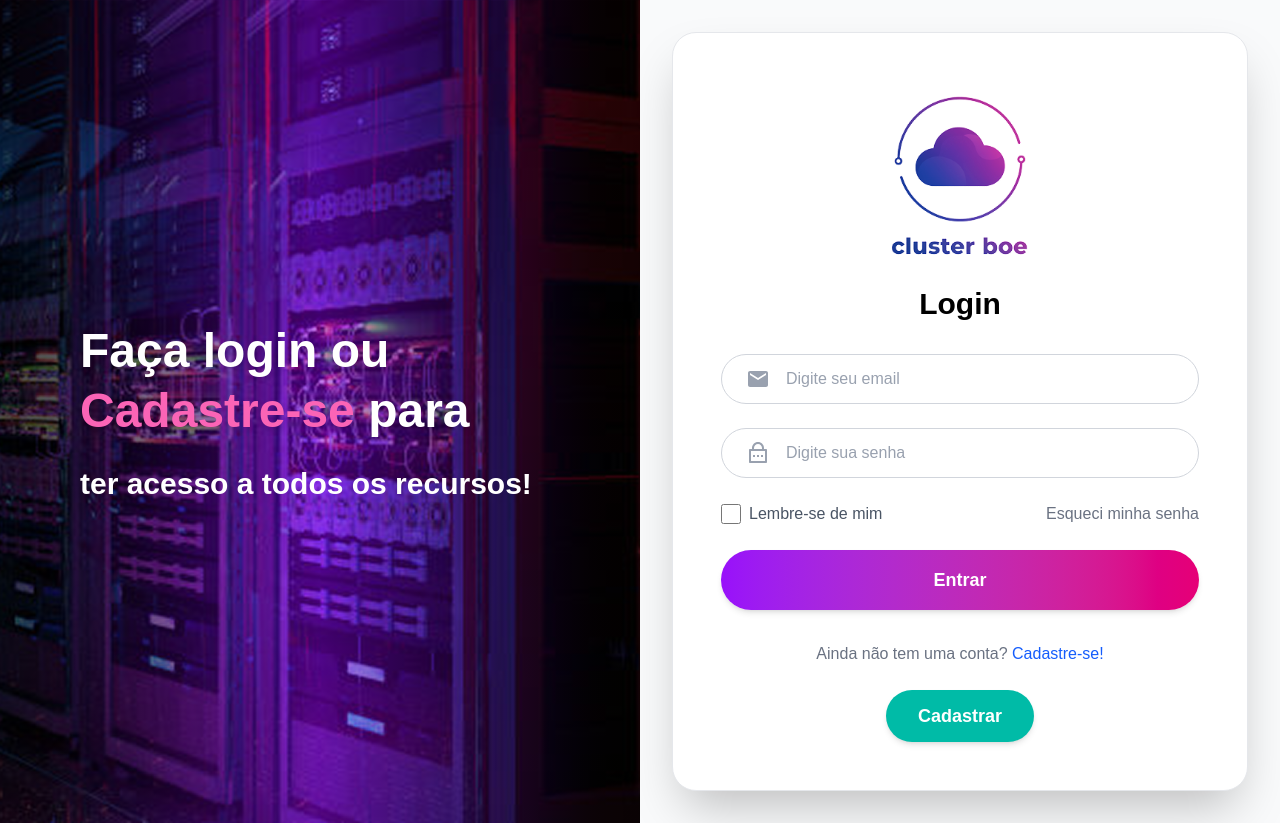
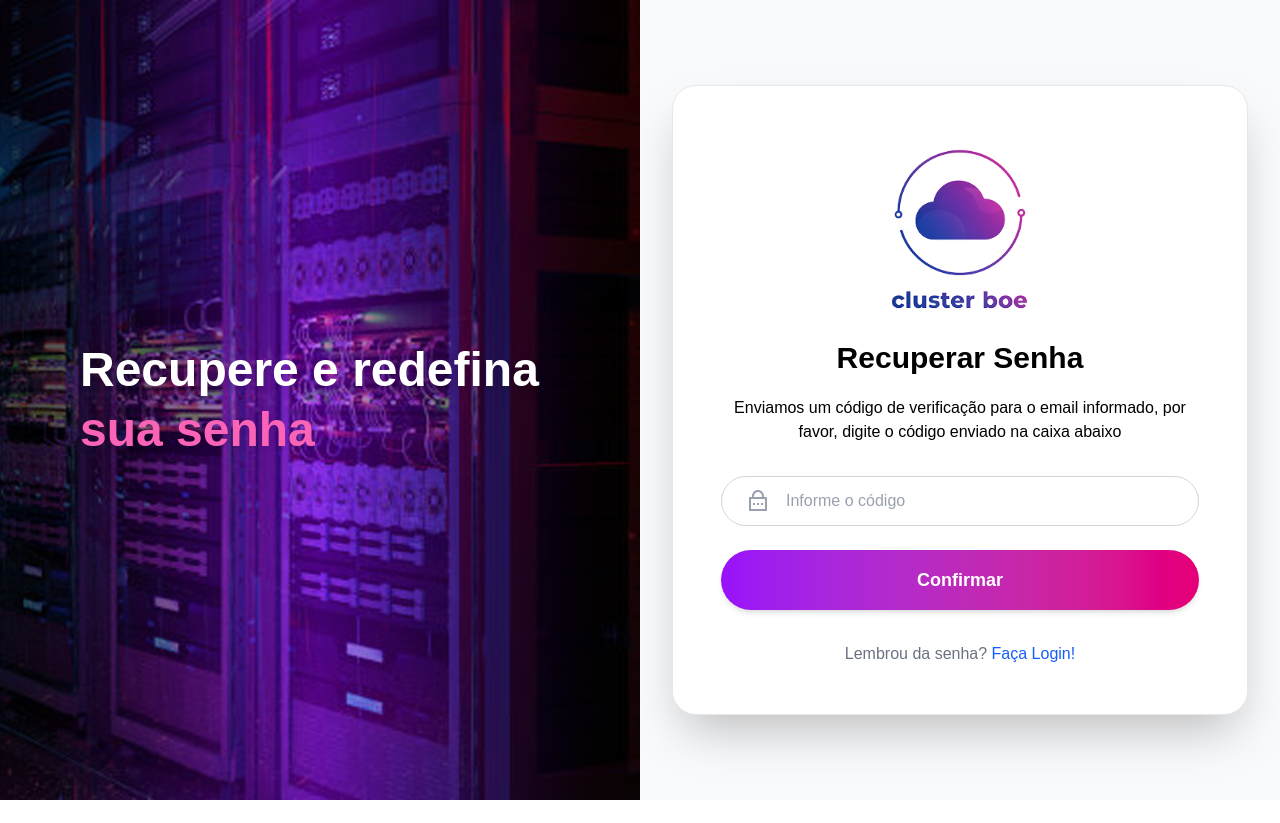
Before and after one commit to MatGonPer/cluster-boe, a React (Vite) app in the folder frontend/: page /forgot-password-confirmation in a window 1280 px wide. After the commit the page ends 800 px from the top, so only its background shows below. Built offline with nearby package versions, Linux system fonts and the light colour scheme.

Commit message:
estilização da página

```diff
--- a/frontend/src/pages/Forgot_Confirmation.tsx
+++ b/frontend/src/pages/Forgot_Confirmation.tsx
@@ -1,12 +1,10 @@
 import React, { useState } from 'react';
 import { useNavigate, Link } from 'react-router-dom';
-import { MdEmail } from 'react-icons/md';
 import { RiLockPasswordLine } from 'react-icons/ri';
 
 export default function Login() {
 
     const [email, setEmail] = useState<string>('');
-    const [password, setPassword] = useState<string>('');
     const [error, setError] = useState<string | null>(null);
     const navigate = useNavigate();
 
@@ -20,17 +18,16 @@ export default function Login() {
                 headers: { 'Content-Type': 'application/json' },
                 body: JSON.stringify({
                     email: email.trim(),
-                    password: password.trim()
                 }),
                 credentials: 'include',
             });
 
             if (response.ok) {
-                console.log('Login bem-sucedido, cookie HttpOnly foi definido pelo servidor!');
+                console.log('Código enviado para o email');
                 navigate('/');
             } else {
                 const errorData = await response.json();
-                setError(errorData.error || 'Falha no login.');
+                setError(errorData.error || 'Falha ao enviar o código.');
             }
         } catch (err) {
             console.error('Erro de rede:', err);
@@ -53,9 +50,8 @@ export default function Login() {
                     <div className="absolute inset-0 bg-gradient-to-r from-black/70 via-purple-700/50 to-black/60"></div>
                     <div className="relative z-10 px-12 lg:px-20">
                         <h1 className="text-white font-extrabold text-4xl lg:text-5xl leading-tight drop-shadow-md">
-                            Faça login ou <span className="text-pink-400">Cadastre-se</span> para
+                            Recupere e redefina <span className="text-pink-400">sua senha</span>
                         </h1>
-                        <p className="mt-6 text-white text-3xl font-bold leading-tight">ter acesso a todos os recursos!</p>
                     </div>
                 </div>
 
@@ -64,50 +60,25 @@ export default function Login() {
                     <div className="w-full max-w-xl bg-white rounded-3xl shadow-2xl p-12 border border-gray-200">
                         <div className="flex flex-col items-center mb-8">
                             <img src="/src/assets/logo.png" alt="cluster boe" className="w-40 h-auto mb-6" />
-                            <h2 className="text-3xl font-extrabold">Login</h2>
+                            <h2 className="text-3xl font-extrabold">Recuperar Senha</h2>
+                            <h3 className='pt-5 text-center'>Enviamos um código de verificação para o email informado, por favor, digite o código enviado na caixa abaixo</h3>
                         </div>
 
                         <form onSubmit={handleSubmit} className="space-y-6">
                             <div>
                                 <label htmlFor="email" className="sr-only">Email</label>
                                 <div className="flex items-center bg-white border border-gray-300 rounded-full px-6 py-3 focus-within:ring-2 focus-within:ring-purple-400">
-                                    <div className="mr-4"><MdEmail className="w-6 h-6 text-gray-400" /></div>
+                                    <div className="mr-4"><RiLockPasswordLine className="w-6 h-6 text-gray-400" /></div>
                                     <input
-                                        id="email"
-                                        type="email"
+                                        id="confirmation"
+                                        type="password"
                                         value={email}
                                         onChange={(e) => setEmail(e.target.value)}
                                         required
-                                        placeholder="Digite seu email"
+                                        placeholder="Informe o código"
                                         className="w-full outline-none text-base text-gray-700 placeholder-gray-400 bg-transparent"
                                     />
                                 </div>
-                            </div>
-
-                            <div>
-                                <label htmlFor="password" className="sr-only">Senha</label>
-                                <div className="flex items-center bg-white border border-gray-300 rounded-full px-6 py-3 focus-within:ring-2 focus-within:ring-purple-400">
-                                    <div className="mr-4"><RiLockPasswordLine className="w-6 h-6 text-gray-400" /></div>
-                                    <input
-                                        id="password"
-                                        type="password"
-                                        value={password}
-                                        onChange={(e) => setPassword(e.target.value)}
-                                        required
-                                        placeholder="Digite sua senha"
-                                        className="w-full outline-none text-base text-gray-700 placeholder-gray-400 bg-transparent"
-                                    />
-                                </div>
-                            </div>
-
-                            <div className="flex items-center justify-between text-base">
-                                <label className="inline-flex items-center gap-2 text-gray-600">
-                                    <input type="checkbox" className="h-5 w-5 text-purple-600 rounded" />
-                                    Lembre-se de mim
-                                </label>
-                                <Link to="/forgot-password" className="text-gray-500 hover:text-purple-600">
-                                    Esqueci minha senha
-                                </Link>
                             </div>
 
                             {error && <p className="text-base text-red-600">{error}</p>}
@@ -116,24 +87,19 @@ export default function Login() {
                                 type="submit"
                                 className="w-full py-4 rounded-full text-white font-semibold text-lg bg-gradient-to-r from-purple-600 to-pink-600 shadow-md hover:opacity-95 transition"
                             >
-                                Entrar
+                                Confirmar
                             </button>
                         </form>
 
                         <div className="mt-8 text-center">
                             <p className="text-base text-gray-500">
-                                Ainda não tem uma conta? {' '}
-                                <Link to="/register" className="font-medium text-blue-600 hover:underline">
-                                    Cadastre-se!
+                                Lembrou da senha? {' '}
+                                <Link to="/login" className="font-medium text-blue-600 hover:underline">
+                                    Faça Login!
                                 </Link>
                             </p>
 
-                            <Link
-                                to="/register"
-                                className="inline-block mt-6 px-8 py-3 rounded-full bg-teal-500 text-white font-semibold text-lg shadow-md hover:brightness-95"
-                            >
-                                Cadastrar
-                            </Link>
+
                         </div>
                     </div>
                 </div>
```
